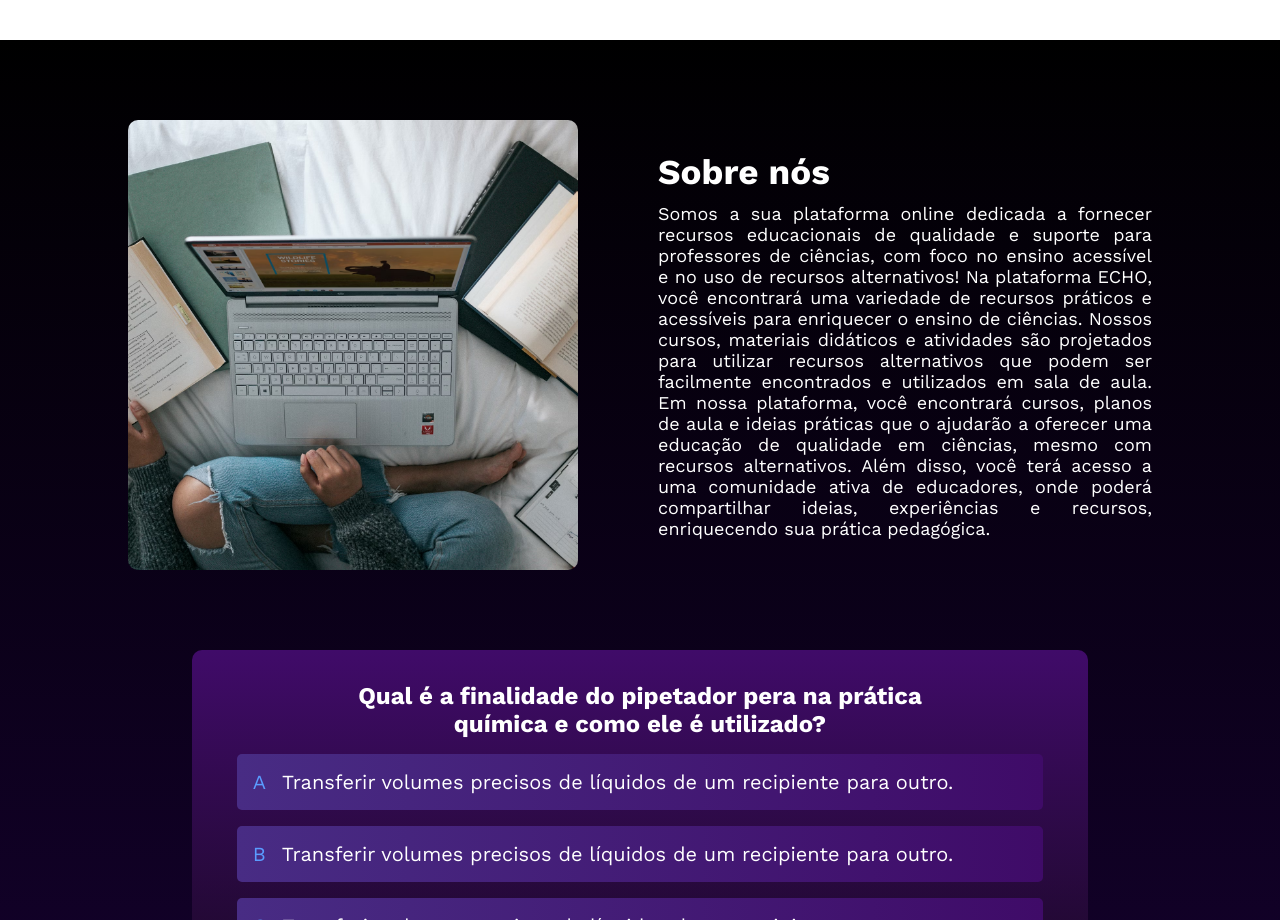
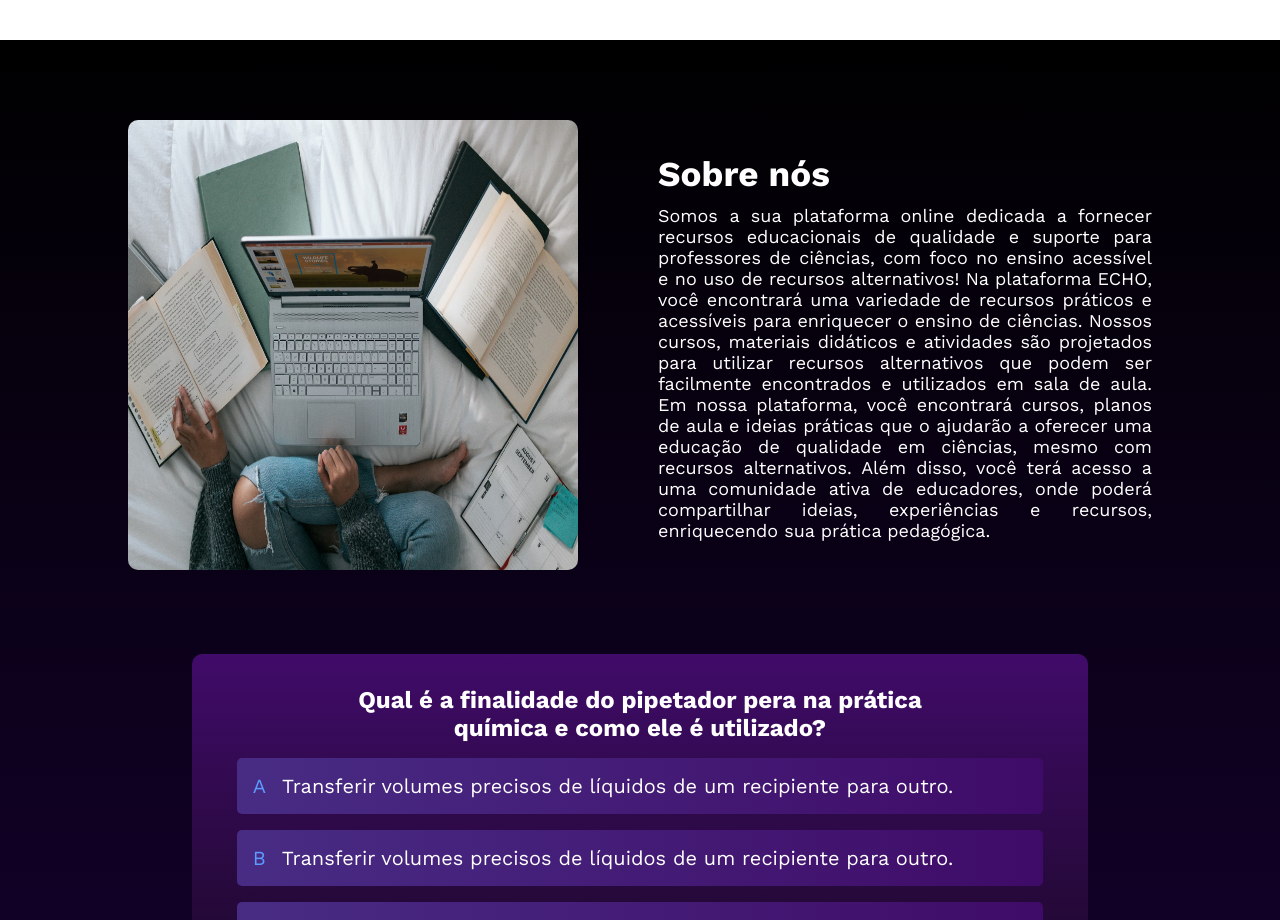
Before and after one commit to MateusFranca/Echo_LandingPage, a website: page index.html in a window 1280 px wide. Shown: the part 1000-1920 px from the top of the page. Drawn offline with nearby package versions, Linux system fonts and the light colour scheme.

Commit message:
fix- img sobre

```diff
--- a/index.html
+++ b/index.html
@@ -55,7 +55,9 @@
         <div class="container">
             <div class="container-content">
                 <div class="box-1">
-                    <div class="img-box"></div>
+                    <div class="img-box">
+                        <img class="img-sobre" src="img/sobre-img.avif" alt="">
+                    </div>
                     <div class="text-box">
                         <h1>Sobre nós</h1>
                         <p>
--- a/style/scss/style.scss
+++ b/style/scss/style.scss
@@ -222,15 +222,14 @@ body::-webkit-scrollbar-thumb {
         align-items: center;
         width: 80%;
 
-        .img-box {
+        .img-sobre {
           border-radius: 10px;
-          background: url(../../img/sobre-img.avif);
           background-position: center;
           background-size: cover;
-          min-width: 350px;
-          min-height: 350px;
-          max-width: 350px;
-          max-height: 350px;
+          min-width: 400px;
+          min-height: 400px;
+          max-width: 400px;
+          max-height: 400px;
 
           @include d(tv) {
             min-width: 450px;
@@ -240,10 +239,10 @@ body::-webkit-scrollbar-thumb {
           }
 
           @include d(m) {
-            min-width: 250px;
-            min-height: 250px;
-            max-width: 250px;
-            max-height: 250px;
+            min-width: 300px;
+            min-height: 300px;
+            max-width: 300px;
+            max-height: 300px;
           }
         }
 
```
Also changed, not shown: style/style.css.
